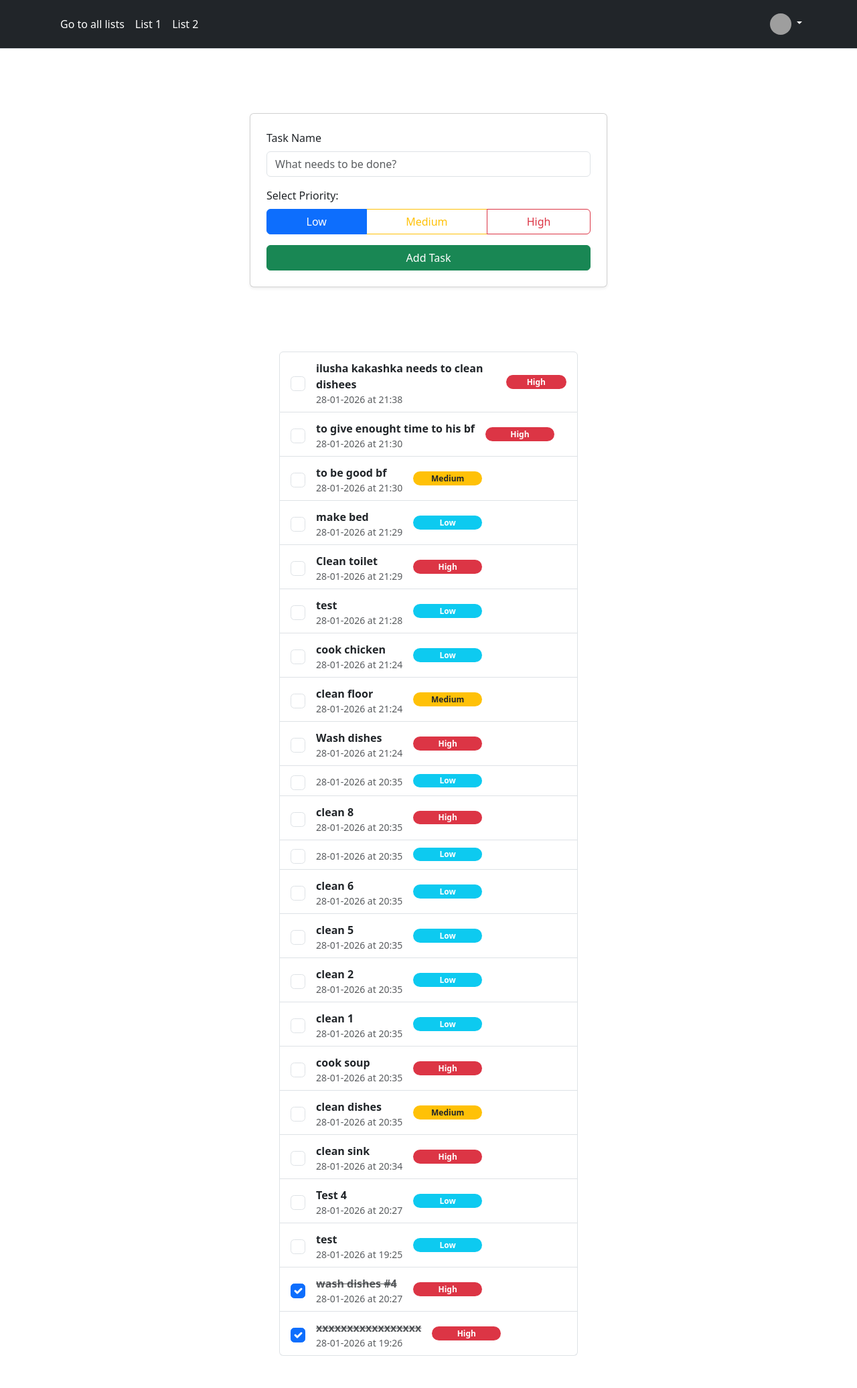
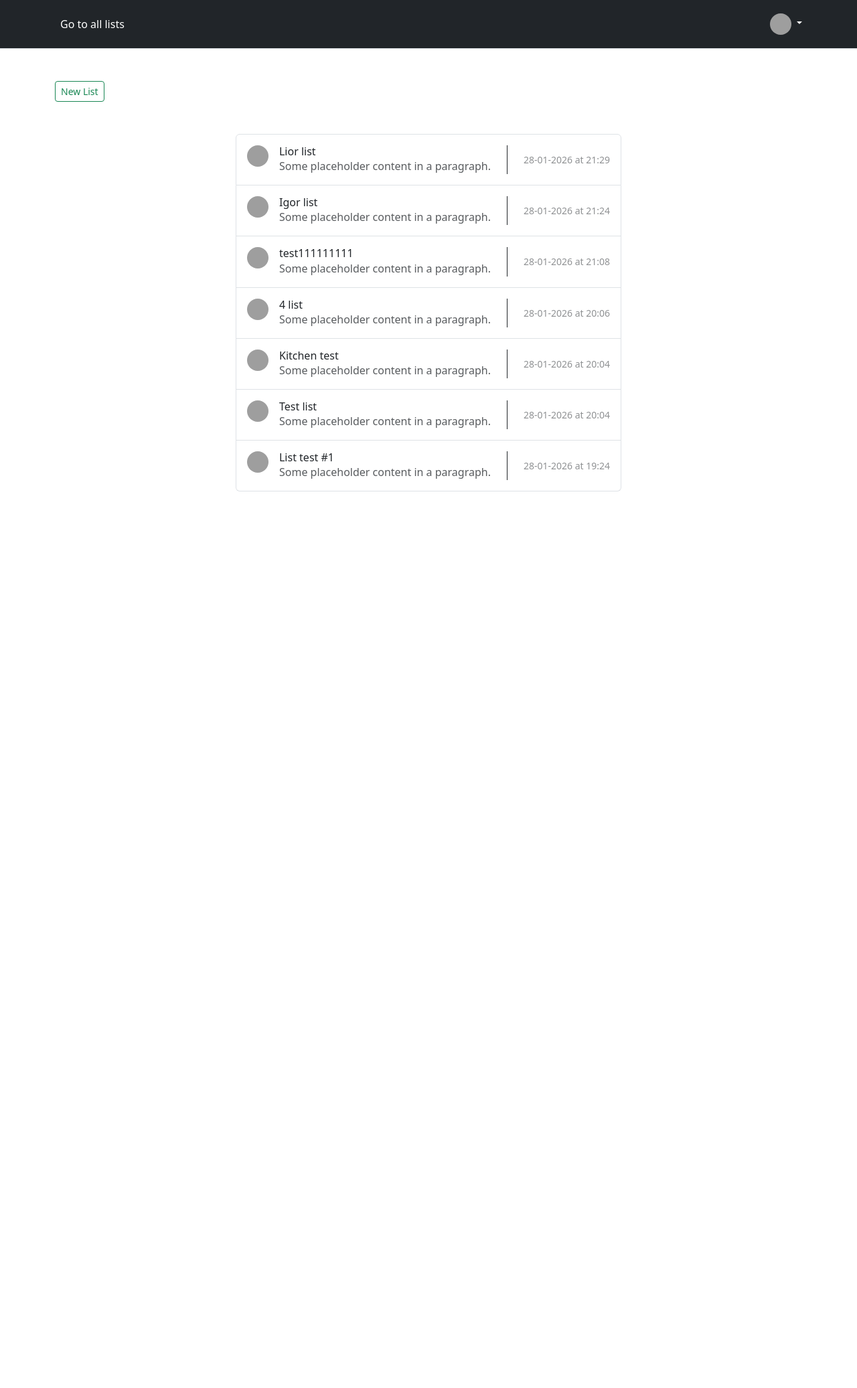
Before and after one commit to iberehovyi/TODO-list-web, a Flask app: page / in a window 1280 px wide. Shown: the whole page at 67% size. After the commit the page ends 734 px from the top, so only its background shows below. Run offline with Flask 3, Linux system fonts and the light colour scheme; data comes from the database, SQL or seed files in the repository; both versions use the stored data as it was after the commit; some libraries are stand-ins or nearby versions; grey boxes are pictures that could not be loaded.

Commit message:
various fetures added

```diff
--- a/main.py
+++ b/main.py
@@ -17,9 +17,20 @@
 db = SQLAlchemy(model_class=Base)
 db.init_app(app)
 
+class Lists(db.Model):
+    __tablename__ = "lists"
+    id: Mapped[int] = mapped_column(Integer, primary_key=True)
+    date_created: Mapped[datetime] = mapped_column(DateTime, default=datetime.now)
+    name: Mapped[str] = mapped_column(Text, nullable=False)
+    tasks = relationship("Task", back_populates="list")
+
 class Task(db.Model):
     __tablename__ = "tasks"
+    # skeleton for relationship
     id: Mapped[int] = mapped_column(Integer, primary_key=True)
+    list_id: Mapped[int] = mapped_column(Integer, db.ForeignKey('lists.id'))
+    list = relationship("Lists", back_populates="tasks")
+    # body of list
     date: Mapped[datetime] = mapped_column(DateTime, default=datetime.now)
     task_text: Mapped[str] = mapped_column(Text, nullable=False)
     is_completed: Mapped[bool] = mapped_column(Boolean, default=False)
@@ -27,30 +38,69 @@
 
 with app.app_context():
     db.create_all()
+    # existing_list = db.session.execute(db.select(Lists).where(Lists.name == 'List test #1')).scalar()
+    #
+    # if not existing_list:
+    #     listadd = Lists(name='List test #1')
+    #     db.session.add(listadd)
+    #     db.session.commit()
+    #     print("Initial list created!")
+
 @app.route('/', methods=["GET", "POST"])
 def home():
-    tasks_get = db.session.execute(db.select(Task).order_by(Task.is_completed.asc(), Task.id.desc())).scalars().all()
+    lists_get = db.session.execute(db.select(Lists).order_by(Lists.id.desc())).scalars().all()
+
+    if request.method == 'POST':
+        # Move these two lines INSIDE the if block
+        data = request.form
+        new_list = Lists(
+            name=data['list_name'],
+            # description=data.get('list_description')
+        )
+        db.session.add(new_list)
+        db.session.commit()
+        return redirect(url_for("selected_list", list_id=new_list.id))
+
+    return render_template("index.html", lists=lists_get)
+
+@app.route("/list/<int:list_id>", methods=["GET", "POST"])
+def selected_list(list_id):
+    tasks_get = db.session.execute(db.select(Task).where(Task.list_id == list_id).order_by(Task.is_completed.asc(), Task.id.desc())).scalars().all()
+    lists_get = db.session.execute(db.select(Lists)).scalars().all()
+    current_list_name = db.session.execute(db.select(Lists).where(Lists.id == list_id)).scalar()
     data = request.form
     # time_now = datetime.now().strftime("%d-%m-%Y at %H:%M")
     if request.method == 'POST':
-        new_task = Task(
-            task_text=data['task'],
-            priority=int(data['priority']),
-        )
-        print(f"Adding Task: {new_task.task_text} on {new_task.date}")
-        db.session.add(new_task)
-        db.session.commit()
-        return redirect(url_for("home"))
-    return render_template("index.html", tasks=tasks_get)
-
+        if data['task']:
+            new_task = Task(
+                list_id=list_id,
+                task_text=data['task'],
+                priority=int(data['priority']),
+            )
+            print(f"Adding Task: {new_task.task_text} on {new_task.date}")
+            db.session.add(new_task)
+            db.session.commit()
+            return redirect(url_for("selected_list", list_id=list_id))
+    return render_template("selected-list.html", tasks=tasks_get, list_id=list_id, all_lists=lists_get, current_list=current_list_name)
 
 @app.route("/complete/<int:task_id>")
 def complete_task(task_id):
     task_to_update = db.get_or_404(Task, task_id)
+
     # Toggle the status of task
     task_to_update.is_completed = not task_to_update.is_completed
     db.session.commit()
-    return redirect(url_for('home'))
+    return redirect(url_for("selected_list", list_id=task_to_update.list_id))
+
+##TODO
+# @app.route("/complete/<int:task_id>")
+# def create_list(task_id):
+#     task_to_update = db.get_or_404(Task, task_id)
+#
+#     # Toggle the status of task
+#     task_to_update.is_completed = not task_to_update.is_completed
+#     db.session.commit()
+#     return redirect(url_for("selected_list", list_id=task_to_update.list_id))
 
 if __name__ == "__main__":
     app.run(debug=True, port=5002)
--- a/templates/base.html
+++ b/templates/base.html
@@ -15,15 +15,8 @@
         >
             <ul class="nav col-12 col-lg-auto me-lg-auto mb-2 justify-content-center mb-md-0">
                 <li>
-                    <a href="#" class="nav-link px-2 text-white">Go to all lists</a>
+                    <a href="{{ url_for('home') }}" class="nav-link px-2 text-white">Go to all lists</a>
                 </li>
-                <li>
-                    <a href="#" class="nav-link px-2 text-white">List 1</a>
-                </li>
-                <li>
-                    <a href="#" class="nav-link px-2 text-white">List 2</a>
-                </li>
-
             </ul>
             <div class="dropdown text-end text-white">
                 <a href="#" class="d-block text-decoration-none dropdown-toggle text-white" data-bs-toggle="dropdown" aria-expanded="false">
--- a/templates/index.html
+++ b/templates/index.html
@@ -4,62 +4,66 @@
 
 {% block content %}
 
-<div class="d-flex flex-column flex-md-row p-4 gap-4 py-md-5 align-items-center justify-content-center">
-    <div class="card shadow-sm p-4 w-50">
-        <form action="{{ url_for('home') }}" method="POST">
-            <div class="mb-3">
-                <label for="taskName" class="form-label font-weight-bold">Task Name</label>
-                <input type="text" class="form-control" id="taskName" name="task" placeholder="What needs to be done?">
+<button type="button" class="btn btn-outline-success btn-sm" data-bs-toggle="modal" data-bs-target="#newListModal">
+    <i class="bi bi-plus-lg"></i> New List
+</button>
+
+<div class="modal fade" id="newListModal" tabindex="-1" aria-hidden="true">
+    <div class="modal-dialog">
+        <div class="modal-content">
+            <div class="modal-header">
+                <h5 class="modal-title">Create New List</h5>
+                <button type="button" class="btn-close" data-bs-dismiss="modal" aria-label="Close"></button>
             </div>
-            <div class="mb-3">
-                <label class="form-label d-block">Select Priority:</label>
-                <div class="btn-group w-100" role="group">
-                    <input type="radio" class="btn-check" name="priority" id="low" value="1" checked>
-                    <label class="btn btn-outline-primary" for="low">Low</label>
-
-                    <input type="radio" class="btn-check" name="priority" id="medium" value="2">
-                    <label class="btn btn-outline-warning" for="medium">Medium</label>
-
-                    <input type="radio" class="btn-check" name="priority" id="high" value="3">
-                    <label class="btn btn-outline-danger" for="high">High</label>
+            <form action="" method="POST">
+                <div class="modal-body">
+                    <div class="mb-3">
+                        <label for="listName" class="form-label">List Name</label>
+                        <input type="text" class="form-control" id="listName" name="list_name"
+                               placeholder="e.g., Statistics Project" required>
+                        <br>
+                        <label for="listDesc" class="form-label">(Optional) Description</label>
+                        <input type="text" class="form-control" id="listDescription" name="list_description"
+                               placeholder="e.g., Grocery list">
+                    </div>
                 </div>
-            </div>
-            <button type="submit" class="btn btn-success w-100">Add Task</button>
-        </form>
+                <div class="modal-footer">
+                    <button type="button" class="btn btn-secondary" data-bs-dismiss="modal">Cancel</button>
+                    <button type="submit" class="btn btn-primary">Create List</button>
+                </div>
+            </form>
+        </div>
     </div>
 </div>
-{% if tasks: %}
-<!--#part of the checkboxes-->
 <div class="d-flex flex-column flex-md-row p-4 gap-4 py-md-5 align-items-center justify-content-center">
     <div class="list-group">
-        {% for task in tasks %}
-        <label class="list-group-item d-flex gap-3 align-items-center">
-            <input class="form-check-input flex-shrink-0"
-                   type="checkbox"
-                   style="font-size: 1.375em;"
-                   {% if task.is_completed %}checked{% endif %}
-                   onclick="window.location.href='/complete/{{ task.id }}'">
-
-            <span class="pt-1 form-checked-content">
-                <strong class="{% if task.is_completed %}text-decoration-line-through text-muted{% endif %}">
-                    {{ task.task_text }}
-                </strong>
-                <small class="d-block text-body-secondary">
-                    {{ task.date.strftime('%d-%m-%Y at %H:%M') }}
-                </small>
-            </span>
-            <span class="badge {% if task.priority == 3 %}bg-danger{% elif task.priority == 2 %}bg-warning text-dark{% else %}bg-info{% endif %} rounded-pill w-25">
-            {% if task.priority == 3: %}
-                High
-                {% elif task.priority == 2: %}
-                Medium
-                {% else: %}
-                Low
-                {% endif %}
-            </span>
-        </label>
+        {% for list in lists %}
+        <a
+                href="{{url_for('selected_list', list_id=list.id)}}"
+                class="list-group-item list-group-item-action d-flex gap-3 py-3"
+                aria-current="true"
+        >
+            <img
+                    src="https://github.com/twbs.png"
+                    alt=""
+                    width="32"
+                    height="32"
+                    class="rounded-circle flex-shrink-0"
+            />
+            <div class="d-flex gap-2 w-100 justify-content-between">
+                <div>
+                    <h6 class="mb-0">{{list.name}}</h6>
+                    <p class="mb-0 opacity-75">
+                        Some placeholder content in a paragraph.
+                    </p>
+                </div>
+                <div class="vr border-danger border-3 opacity-100 mx-3"></div>
+                <small class="opacity-50 text-nowrap d-flex align-items-center">{{list.date_created.strftime('%d-%m-%Y
+                    at %H:%M')}}</small>
+            </div>
+        </a>
         {% endfor %}
     </div>
 </div>
-{% endif %}
+
 {% endblock %}
```
Also changed, not shown: instance/tasks.db.
